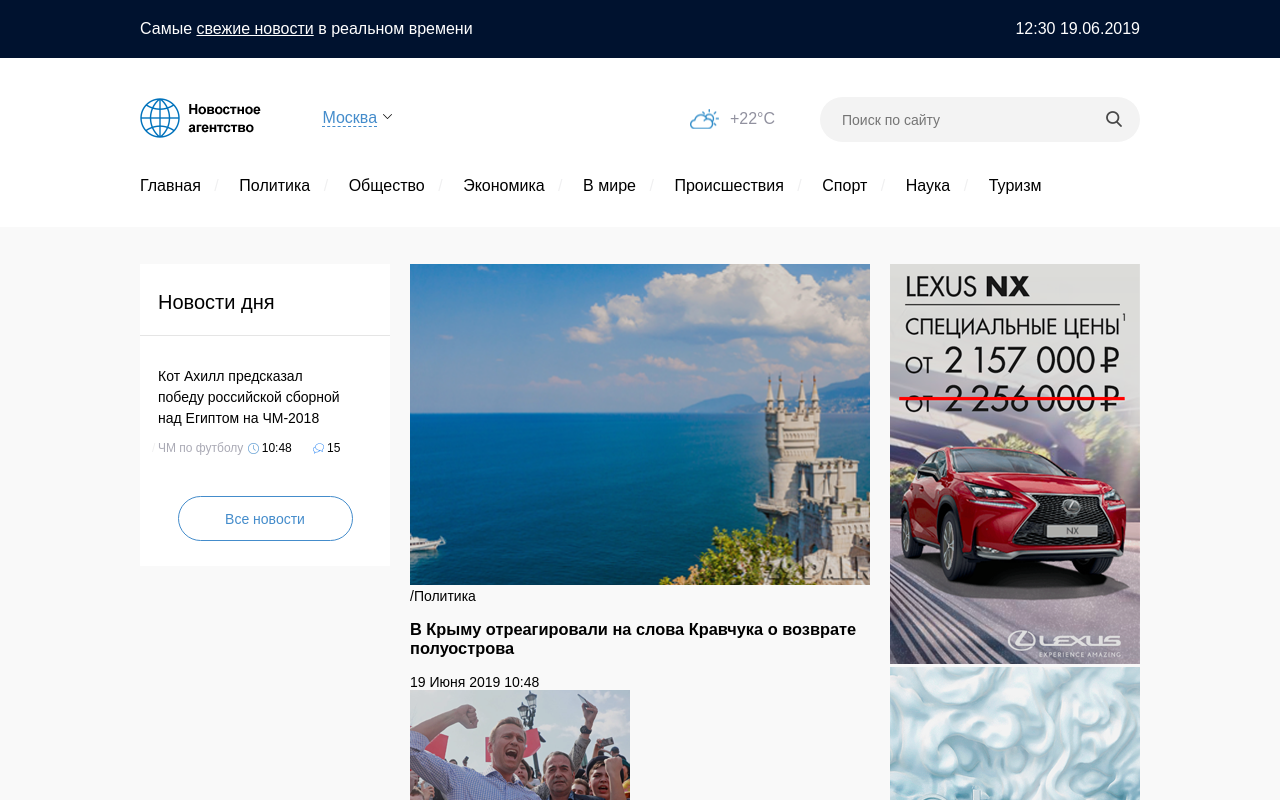
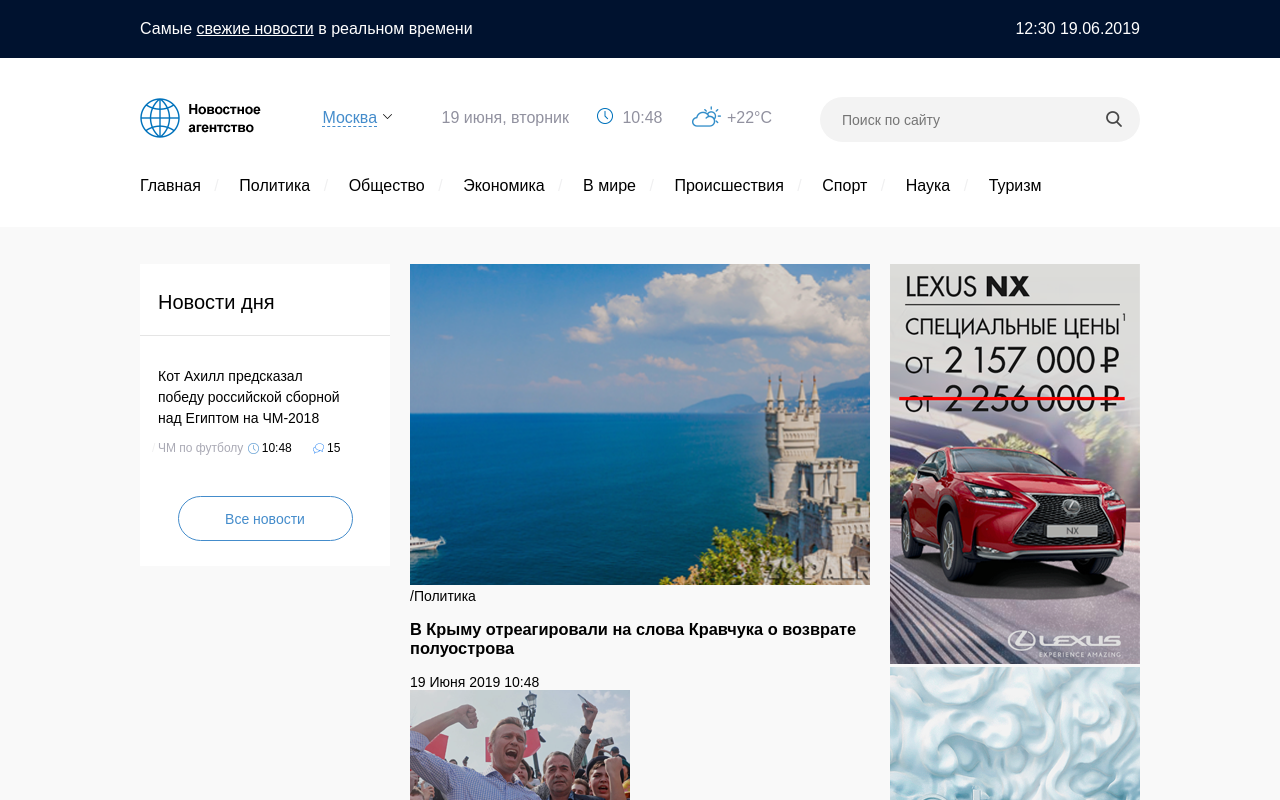
Before and after one commit to AKStd/css_basics, a plain HTML site: page index.html in a window 1280 px wide. Shown: the top 800 px of the page. Drawn offline with Linux system fonts and the light colour scheme.

Commit message:
complete header

```diff
--- a/index.html
+++ b/index.html
@@ -33,6 +33,18 @@
 						<span>Москва</span>
 					</a>
 
+					<time class="header-date" datetime="2019-06-19">
+						19 июня, вторник
+					</time>
+
+					<time class="header-time" datetime="2019-06-19T10:48">
+						10:48
+					</time>
+
+					<!-- погода -->
+					<span class="weather-viewer">+22&deg;C</span>
+
+
 					<!-- форма поиска-->
 					<form class="search-form" name="search-form">
 	  					<input class="search-box" type="text" placeholder="Поиск по сайту">
@@ -40,8 +52,6 @@
 	  					<button class="search-button" type="submit" aria-label="Поиск"></button>
 					</form>
 
-					<!-- погода -->
-					<span class="weather-viewer">+22&deg;C</span>
 			</div>
 
 			<div class="container">
--- a/styles/header.css
+++ b/styles/header.css
@@ -4,8 +4,7 @@ header {
     padding: 0 0 15px 0;
 
     background-color: #fff;
-
-    box-shadow: 0 4px 20px rgba(0, 0, 0, 0.07);
+    box-shadow: 0 4px 20px rgba(0, 0, 0, .07);
 }
 
 .black-bar {
@@ -27,28 +26,28 @@ header {
     float: right;
 }
 
-.header-container{
+.header-container {
     padding: 36px 0 0 0;
 }
 
 .logo-header,
 .city-selector,
 .weather-viewer,
-.search-form {
+.search-form,
+.header-date,
+.header-time {
     display: inline-block;
 
     vertical-align: middle;
-
 }
 
 .logo-header {
-    padding: 4px 0 0 0px;
+    padding: 4px 0 0 0;
 }
 
 
 .search-form {
     float: right;
-
 }
 
 .city-selector {
@@ -68,16 +67,32 @@ header {
     border-bottom: 1px dashed #448ccb;
 }
 
+
+.header-date {
+    margin: 0 0 0 45px;
+    padding: 4px 0 0 0;
+
+    color: #91919f;
+}
+
+.header-time {
+    margin: 0 0 0 24px;
+    padding: 4px 0 0 25px;
+
+    color: #91919f;
+    background-image: url('img/header-pics/icons/clock-icon-hearder.png');
+    background-repeat: no-repeat;
+    background-position: left center;
+}
+
 .weather-viewer {
     line-height: 20px;
 
-    float: right;
-
-    margin: 15px 45px 0 0;
-    padding: 0px 0 0 40px;
+    margin: 0 0 0 25px;
+    padding: 4px 0 0 35px;
 
     color: #91919f;
-    background-image: url("img/header-pics/icons/weather-icon.png");
+    background-image: url('img/header-pics/icons/weather-icon.png');
     background-repeat: no-repeat;
     background-position: left center;
 }
@@ -87,6 +102,7 @@ header {
 
 .search-form {
     position: relative;
+
     padding: 3px 0 0 0;
 }
 
@@ -121,7 +137,7 @@ header {
     cursor: pointer;
 
     background: #f3f3f3;
-    background: url("img/header-pics/icons/search-icon.png");
+    background: url('img/header-pics/icons/search-icon.png');
 }
 
 .nav-menu-container {
```
Also changed, not shown: img/header-pics/icons/clock-header.png (added).
